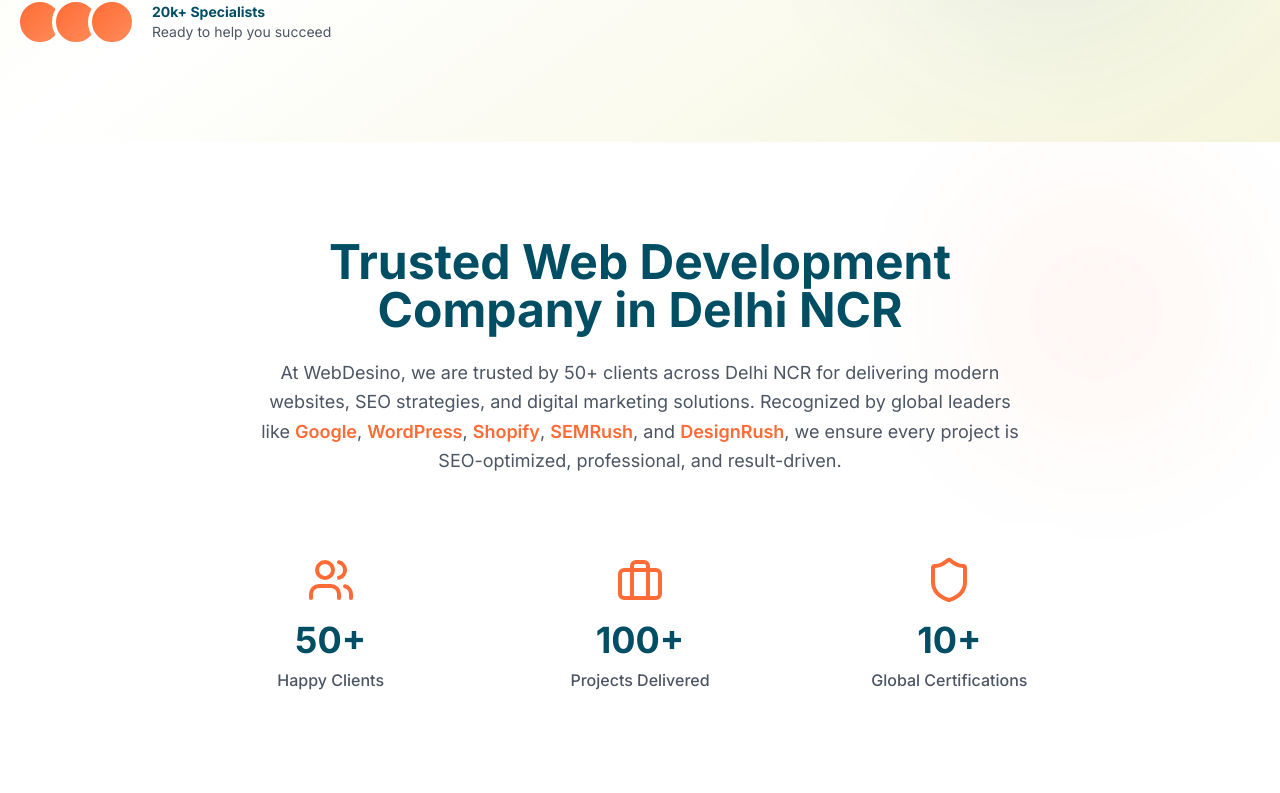
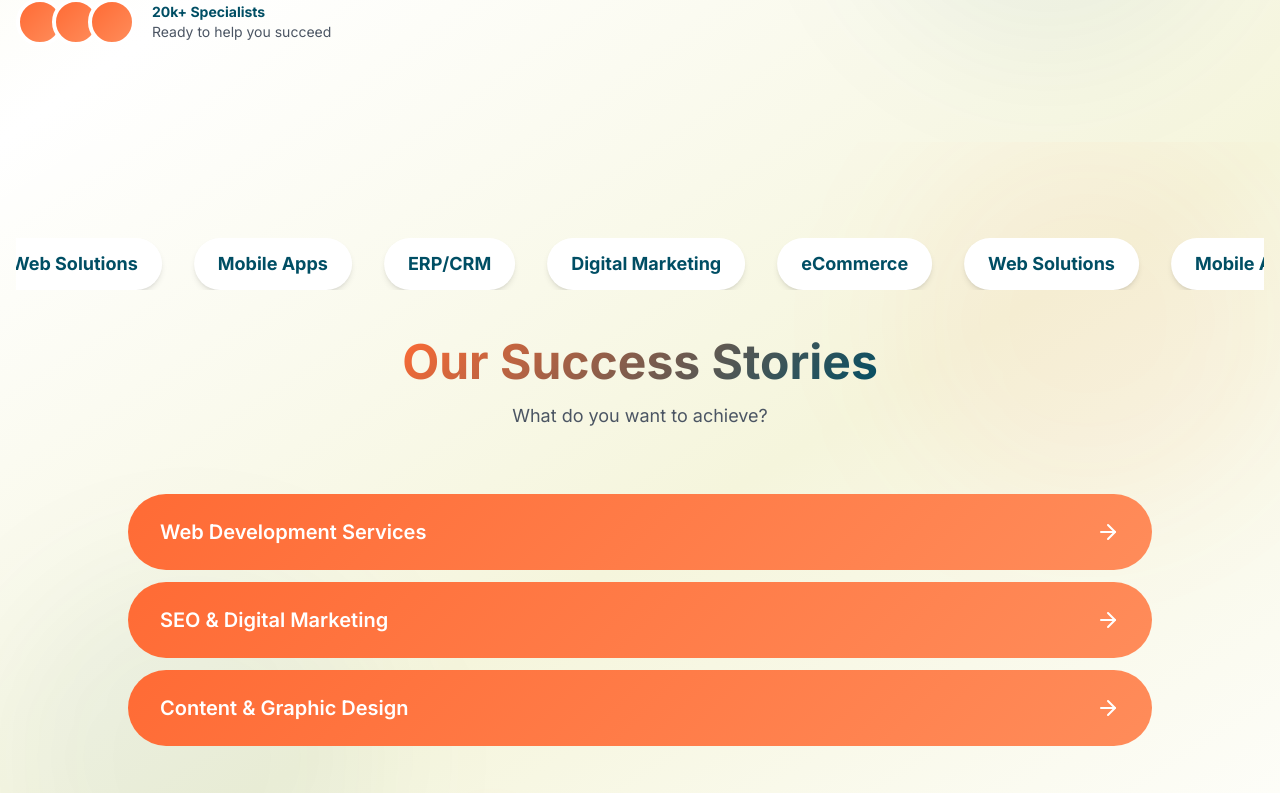
Before and after one commit to Manya1103/webdesino, a Next.js app: page / in a window 1280 px wide. Shown: the part 934-1727 px from the top of the page. Built offline with nearby package versions, Linux system fonts and the light colour scheme.

Commit message:
update: layout

```diff
--- a/app/page.tsx
+++ b/app/page.tsx
@@ -45,7 +45,6 @@
   return (
     <>
       <Hero />
-      <TrustedSection />
       <ServicesPills services={services} />
       <WhyChooseUs features={features} />
       <IndustriesSection />
@@ -55,6 +54,7 @@
       <MaximizeSection />
       <HoverSection />
       <SpecialistsSection />
+      <TrustedSection />
       <AwardsSection />
       <BeforeAfterSection />
       <ResultsSection results={results} />
```
